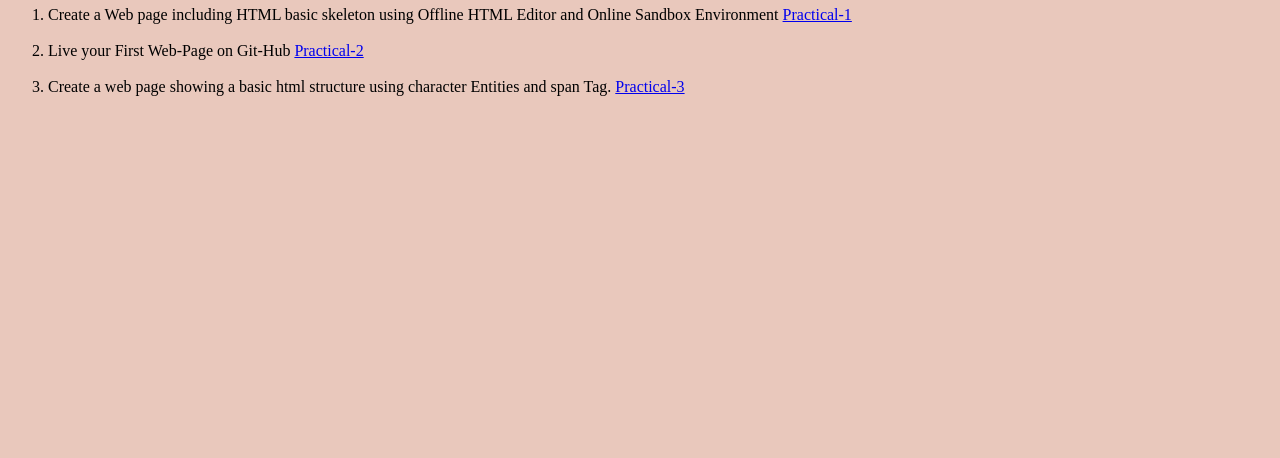
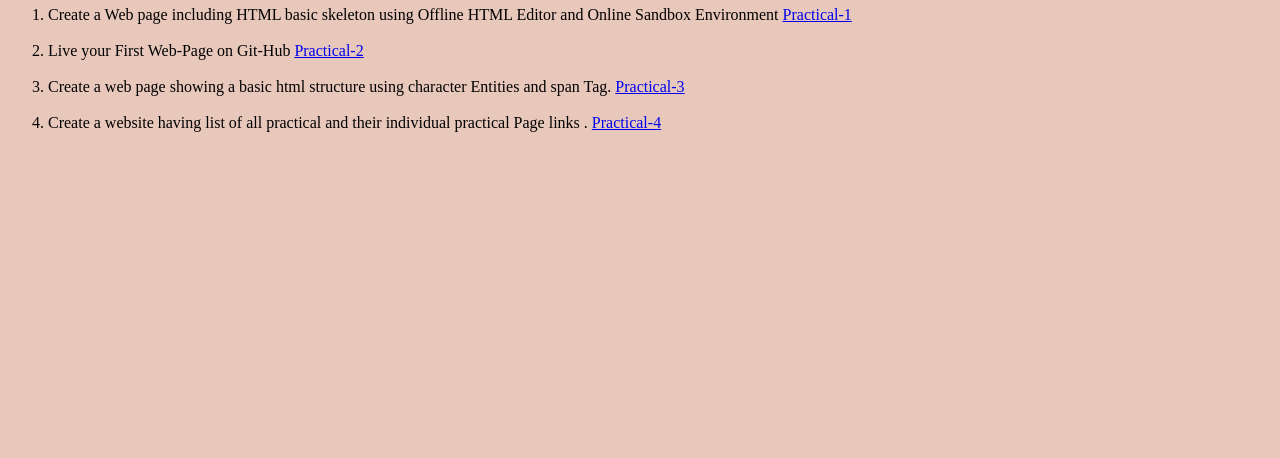
Before and after one commit to Tusharsaxena3112/FullStack-1-Practical, a plain HTML site: page html/Practical-4.html in a window 1280 px wide. Shown: the part 342-800 px from the top of the page. Drawn offline with Linux system fonts and the light colour scheme.

Commit message:
adding 4 link

```diff
--- a/html/Practical-4.html
+++ b/html/Practical-4.html
@@ -40,6 +40,11 @@
         <a href="https://tusharsaxena3112.github.io/FullStack2020/html/practice-3.html">Practical-3</a>
       </li>
       <br />
+      <li>
+        Create a website having list of all practical and their individual
+        practical Page links .
+        <a href="/">Practical-4</a>
+      </li>
     </ol>
   </body>
 </html>
```
